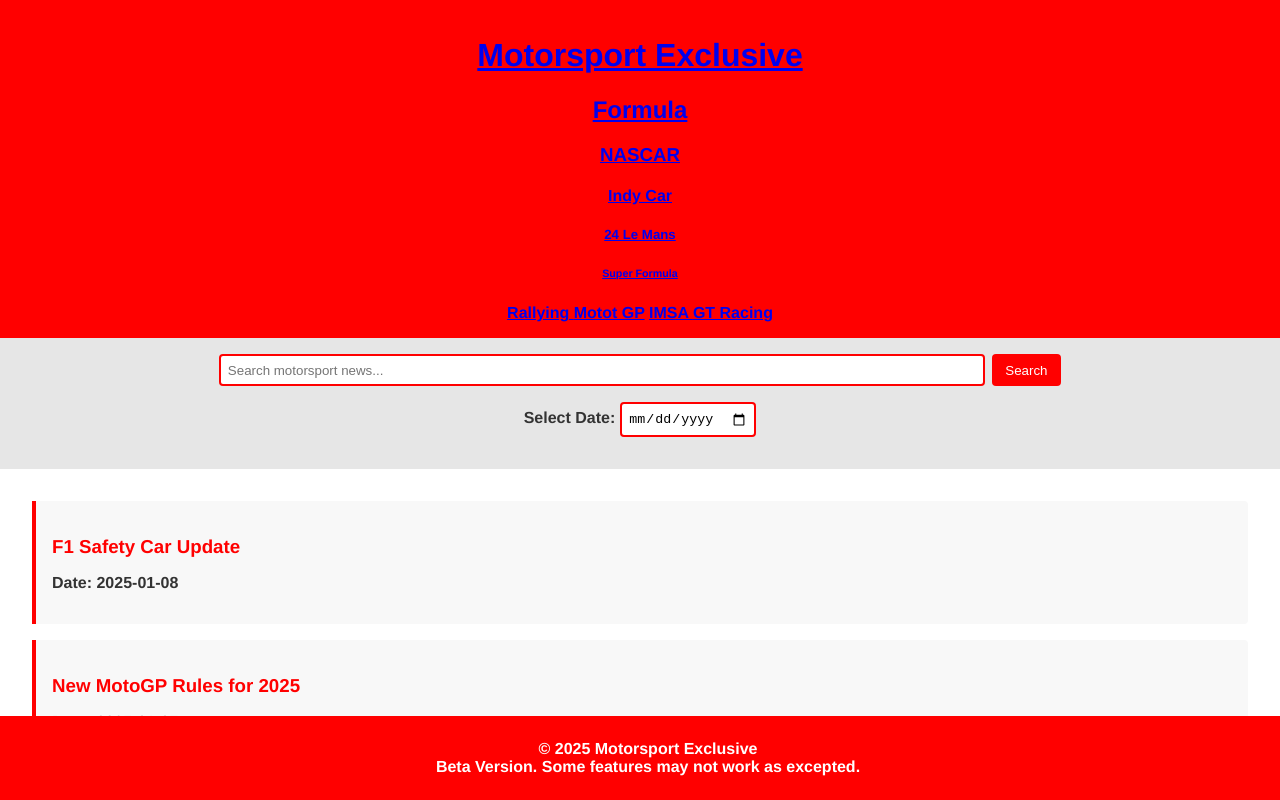
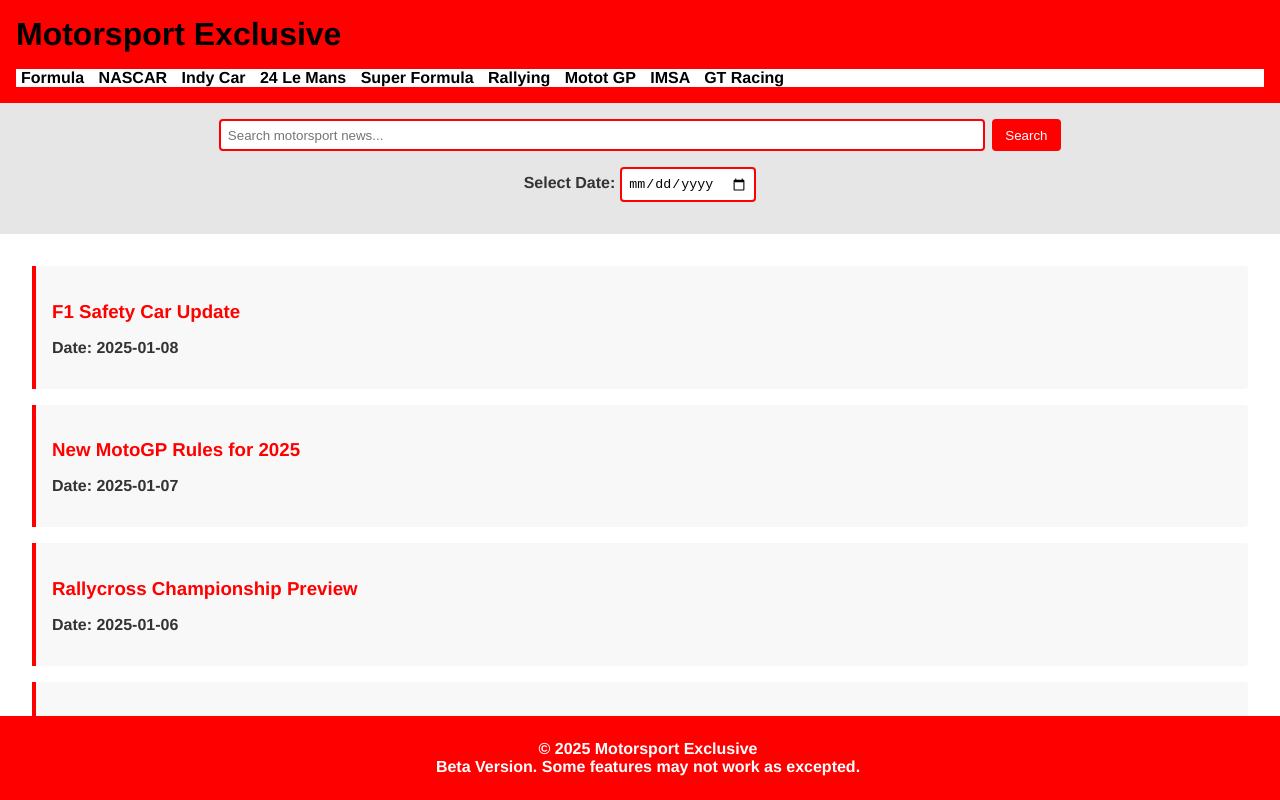
Before and after one commit to NitheshVinny20/motorsportexclusive, a plain HTML site: page index.html in a window 1280 px wide. Shown: the top 800 px of the page. Drawn offline with Linux system fonts and the light colour scheme.

Commit message:
styles.css

```diff
--- a/styles.css
+++ b/styles.css
@@ -10,7 +10,46 @@
   background-color: #ff0000;
   color: white;
   padding: 1em;
-  text-align: center;
+  text-align: left;
+  position: relative;
+}
+
+header h1 {
+  margin: 0 0 0.5em 0;
+}
+
+header a {
+  text-decoration: none;
+  color: black;
+}
+
+.category-links {
+  background-color: #ffffff;
+  position: relative;
+}
+
+.category-links a {
+  padding: 5px;
+  color: black;
+}
+
+.category-links a:hover {
+  color: #ff0000;
+}
+
+.category-links h2,
+.category-links h3,
+.category-links h4,
+.category-links h5,
+.category-links h6,
+.category-links h7,
+.category-links h8,
+.category-links h8,
+.category-links h10 {
+  margin: 0;
+  padding: 0;
+  font-size: 1em;
+  display: inline;
 }
 
 nav {
```
